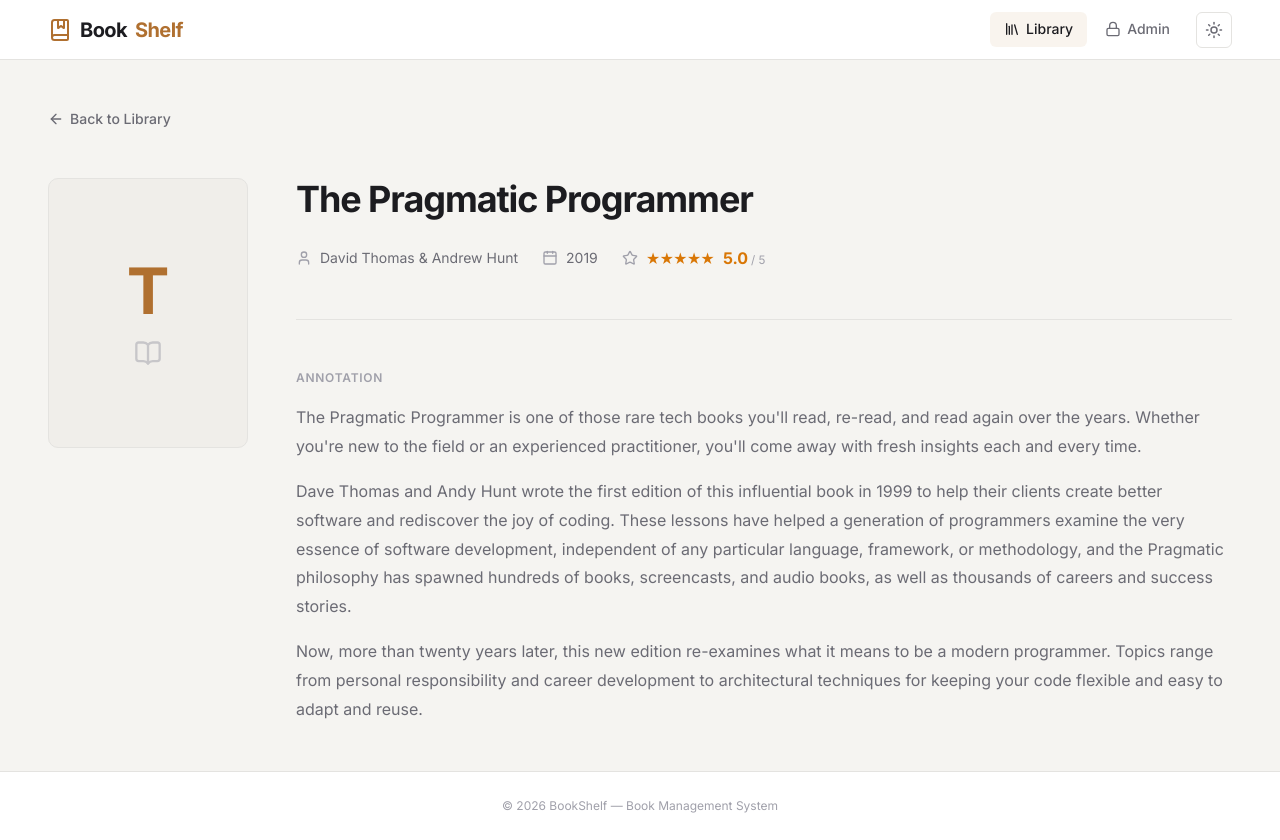
After one commit to DexyHatesYou/u24, a PHP site: page /preview_detail.html in a window 1280 px wide. The commit adds this page. Run offline with PHP 8.4, Linux system fonts and the light colour scheme.

Commit message:
Public UI - Book Detail

```diff
--- a/assets/css/style.css
+++ b/assets/css/style.css
@@ -603,6 +603,137 @@ table tbody tr:last-child td {
     color: var(--rating-star-off);
 }
 
+/* ═══════════════════════════════════════════════════════════════════
+ *  Detail Page
+ * ═══════════════════════════════════════════════════════════════════ */
+
+.back-link {
+    display: inline-flex;
+    align-items: center;
+    gap: 6px;
+    font-size: 0.875rem;
+    font-weight: 500;
+    color: var(--text-secondary);
+    margin-bottom: 3rem;
+    text-decoration: none;
+    transition: color 150ms ease;
+}
+
+.back-link svg {
+    width: 16px;
+    height: 16px;
+}
+
+.back-link:hover {
+    color: var(--accent);
+}
+
+.detail-layout {
+    display: grid;
+    grid-template-columns: 200px 1fr;
+    gap: 3rem;
+    align-items: start;
+}
+
+.detail-cover__visual {
+    width: 200px;
+    height: 270px;
+    background: var(--cover-bg);
+    border: 1px solid var(--border);
+    border-radius: 10px;
+    display: flex;
+    flex-direction: column;
+    align-items: center;
+    justify-content: center;
+    gap: 1rem;
+}
+
+.detail-cover__initial {
+    font-size: 4rem;
+    font-weight: 700;
+    color: var(--cover-text);
+    line-height: 1;
+}
+
+.detail-cover__icon {
+    width: 28px;
+    height: 28px;
+    color: var(--text-muted);
+    opacity: 0.5;
+}
+
+.detail-title {
+    font-size: 2.25rem;
+    font-weight: 700;
+    letter-spacing: -0.03em;
+    line-height: 1.2;
+    margin-bottom: 1.5rem;
+}
+
+.detail-meta {
+    display: flex;
+    flex-wrap: wrap;
+    gap: 1.5rem;
+    margin-bottom: 3rem;
+    padding-bottom: 3rem;
+    border-bottom: 1px solid var(--border);
+}
+
+.detail-meta__item {
+    display: flex;
+    align-items: center;
+    gap: 0.5rem;
+    color: var(--text-secondary);
+    font-size: 0.875rem;
+}
+
+.detail-meta__item svg {
+    width: 16px;
+    height: 16px;
+    color: var(--text-muted);
+}
+
+.detail-rating {
+    color: var(--rating-star);
+    letter-spacing: -1px;
+}
+
+.detail-rating strong {
+    letter-spacing: 0;
+    margin-left: 6px;
+    font-size: 1rem;
+}
+
+.detail-rating small {
+    color: var(--text-muted);
+    letter-spacing: 0;
+}
+
+.detail-section__heading {
+    font-size: 0.75rem;
+    font-weight: 600;
+    text-transform: uppercase;
+    letter-spacing: 0.06em;
+    color: var(--text-muted);
+    margin-bottom: 1rem;
+}
+
+.detail-annotation {
+    font-size: 1rem;
+    line-height: 1.8;
+    color: var(--text-secondary);
+}
+
+.detail-annotation p + p {
+    margin-top: 1rem;
+}
+
+.detail-no-annotation {
+    color: var(--text-muted);
+    font-size: 0.875rem;
+    font-style: italic;
+}
+
 /* ── Utilities ─────────────────────────────────────────────────── */
 
 .print-only {
--- a/assets/scss/style.scss
+++ b/assets/scss/style.scss
@@ -658,6 +658,138 @@ table {
 //  UTILITIES
 // ═══════════════════════════════════════════════════════════════════
 
+// ═══════════════════════════════════════════════════════════════════
+//  DETAIL PAGE
+// ═══════════════════════════════════════════════════════════════════
+
+.back-link {
+    display: inline-flex;
+    align-items: center;
+    gap: 6px;
+    font-size: $font-size-sm;
+    font-weight: 500;
+    color: var(--text-secondary);
+    margin-bottom: $space-2xl;
+    text-decoration: none;
+    transition: color $transition-fast;
+
+    svg {
+        width: 16px;
+        height: 16px;
+    }
+
+    &:hover {
+        color: var(--accent);
+    }
+}
+
+.detail-layout {
+    display: grid;
+    grid-template-columns: 200px 1fr;
+    gap: $space-2xl;
+    align-items: start;
+}
+
+.detail-cover__visual {
+    width: 200px;
+    height: 270px;
+    background: var(--cover-bg);
+    border: 1px solid var(--border);
+    border-radius: $radius-md;
+    display: flex;
+    flex-direction: column;
+    align-items: center;
+    justify-content: center;
+    gap: $space-md;
+}
+
+.detail-cover__initial {
+    font-size: 4rem;
+    font-weight: 700;
+    color: var(--cover-text);
+    line-height: 1;
+}
+
+.detail-cover__icon {
+    width: 28px;
+    height: 28px;
+    color: var(--text-muted);
+    opacity: 0.5;
+}
+
+.detail-title {
+    font-size: $font-size-3xl;
+    font-weight: 700;
+    letter-spacing: -0.03em;
+    line-height: 1.2;
+    margin-bottom: $space-lg;
+}
+
+.detail-meta {
+    display: flex;
+    flex-wrap: wrap;
+    gap: $space-lg;
+    margin-bottom: $space-2xl;
+    padding-bottom: $space-2xl;
+    border-bottom: 1px solid var(--border);
+}
+
+.detail-meta__item {
+    display: flex;
+    align-items: center;
+    gap: $space-sm;
+    color: var(--text-secondary);
+    font-size: $font-size-sm;
+
+    svg {
+        width: 16px;
+        height: 16px;
+        color: var(--text-muted);
+    }
+}
+
+.detail-rating {
+    color: var(--rating-star);
+    letter-spacing: -1px;
+
+    strong {
+        letter-spacing: 0;
+        margin-left: 6px;
+        font-size: $font-size-md;
+    }
+
+    small {
+        color: var(--text-muted);
+        letter-spacing: 0;
+    }
+}
+
+.detail-section__heading {
+    font-size: $font-size-xs;
+    font-weight: 600;
+    text-transform: uppercase;
+    letter-spacing: 0.06em;
+    color: var(--text-muted);
+    margin-bottom: $space-md;
+}
+
+.detail-annotation {
+    font-size: $font-size-md;
+    line-height: 1.8;
+    color: var(--text-secondary);
+
+    p + p {
+        margin-top: $space-md;
+    }
+}
+
+.detail-no-annotation {
+    color: var(--text-muted);
+    font-size: $font-size-sm;
+    font-style: italic;
+}
+
+
 .print-only {
     display: none;
 }
--- /dev/null
+++ b/preview_detail.html
@@ -0,0 +1,107 @@
+<!DOCTYPE html>
+<html lang="en">
+<head>
+    <meta charset="UTF-8">
+    <meta name="viewport" content="width=device-width, initial-scale=1.0">
+    <title>The Pragmatic Programmer — BookShelf</title>
+    <link rel="preconnect" href="https://fonts.googleapis.com">
+    <link href="https://fonts.googleapis.com/css2?family=Inter:wght@400;500;600;700&display=swap" rel="stylesheet">
+    <link rel="stylesheet" href="assets/css/style.css">
+    <script>
+        (function() {
+            var t = localStorage.getItem('bookshelf-theme');
+            if (!t) t = window.matchMedia('(prefers-color-scheme: light)').matches ? 'light' : 'dark';
+            if (t === 'light') document.documentElement.setAttribute('data-theme', 'light');
+        })();
+    </script>
+</head>
+<body>
+
+<div class="page-wrapper">
+
+    <!-- Header -->
+    <header class="site-header">
+        <a href="preview.html" class="logo">
+            <i data-lucide="book-marked"></i>
+            Book<span>Shelf</span>
+        </a>
+        <nav class="header-nav">
+            <a href="preview.html" class="nav-link active">
+                <i data-lucide="library"></i> Library
+            </a>
+            <a href="#" class="nav-link">
+                <i data-lucide="lock"></i> Admin
+            </a>
+            <button id="theme-toggle" class="theme-toggle" title="Toggle theme">
+                <i data-lucide="sun" class="icon-sun"></i>
+                <i data-lucide="moon" class="icon-moon"></i>
+            </button>
+        </nav>
+    </header>
+
+    <!-- Main -->
+    <main class="main-content">
+
+        <a href="preview.html" class="back-link">
+            <i data-lucide="arrow-left"></i>
+            Back to Library
+        </a>
+
+        <div class="detail-layout">
+
+            <!-- Book Cover -->
+            <div class="detail-cover">
+                <div class="detail-cover__visual">
+                    <span class="detail-cover__initial">T</span>
+                    <i data-lucide="book-open" class="detail-cover__icon"></i>
+                </div>
+            </div>
+
+            <!-- Book Info -->
+            <div class="detail-info">
+                <h1 class="detail-title">The Pragmatic Programmer</h1>
+
+                <div class="detail-meta">
+                    <div class="detail-meta__item">
+                        <i data-lucide="user"></i>
+                        <span>David Thomas &amp; Andrew Hunt</span>
+                    </div>
+                    <div class="detail-meta__item">
+                        <i data-lucide="calendar"></i>
+                        <span>2019</span>
+                    </div>
+                    <div class="detail-meta__item">
+                        <i data-lucide="star"></i>
+                        <span class="detail-rating">
+                            ★★★★★
+                            <strong>5.0</strong>
+                            <small>/ 5</small>
+                        </span>
+                    </div>
+                </div>
+
+                <div class="detail-section">
+                    <h2 class="detail-section__heading">Annotation</h2>
+                    <div class="detail-annotation">
+                        <p>The Pragmatic Programmer is one of those rare tech books you'll read, re-read, and read again over the years. Whether you're new to the field or an experienced practitioner, you'll come away with fresh insights each and every time.</p>
+                        <p>Dave Thomas and Andy Hunt wrote the first edition of this influential book in 1999 to help their clients create better software and rediscover the joy of coding. These lessons have helped a generation of programmers examine the very essence of software development, independent of any particular language, framework, or methodology, and the Pragmatic philosophy has spawned hundreds of books, screencasts, and audio books, as well as thousands of careers and success stories.</p>
+                        <p>Now, more than twenty years later, this new edition re-examines what it means to be a modern programmer. Topics range from personal responsibility and career development to architectural techniques for keeping your code flexible and easy to adapt and reuse.</p>
+                    </div>
+                </div>
+
+            </div>
+        </div>
+
+    </main>
+
+    <!-- Footer -->
+    <footer class="site-footer">
+        &copy; 2026 BookShelf &mdash; Book Management System
+    </footer>
+
+</div>
+
+<script src="https://unpkg.com/lucide@latest"></script>
+<script src="assets/js/app.js"></script>
+</body>
+</html>
```
Also changed, not shown: detail.php (added, +140 -0 lines), preview.html (+8 -8 lines).
